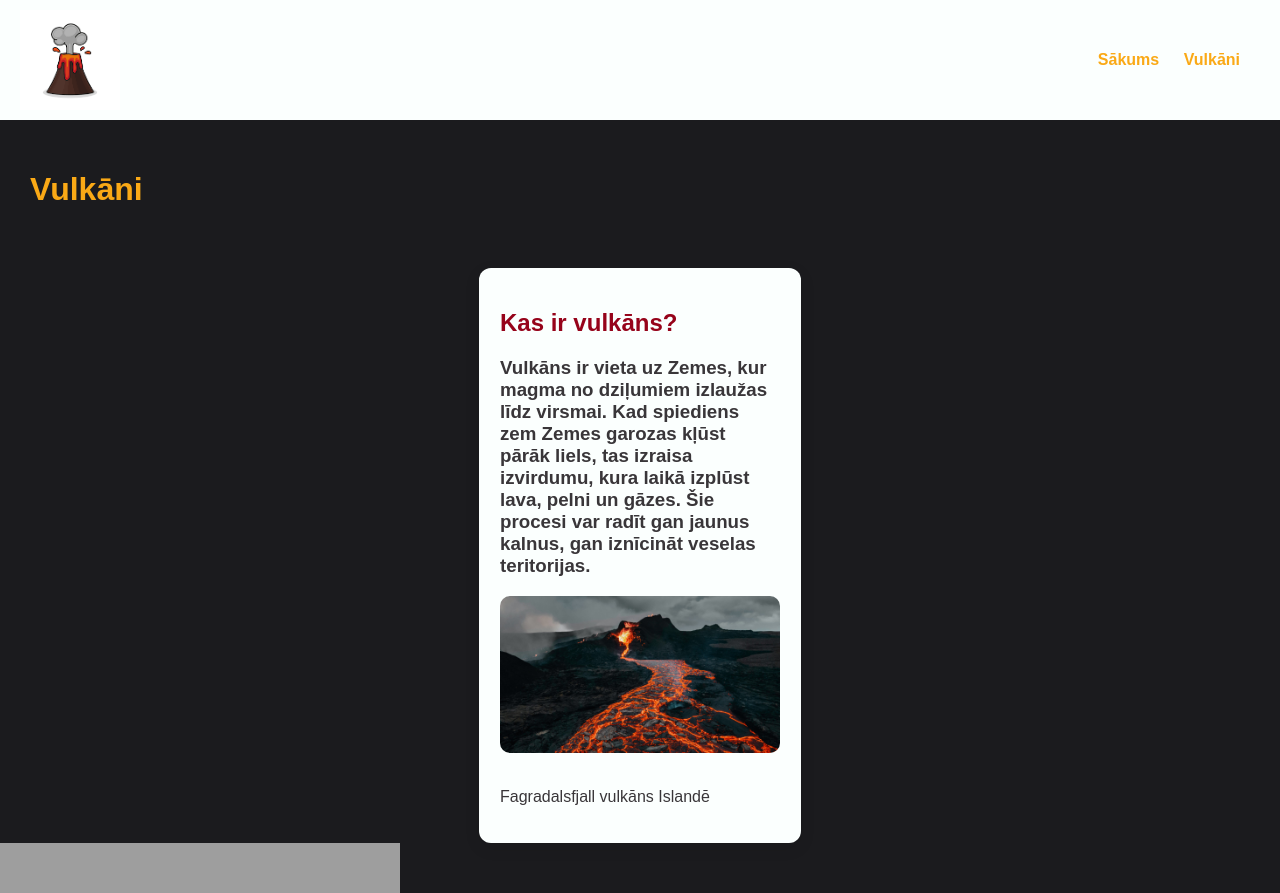
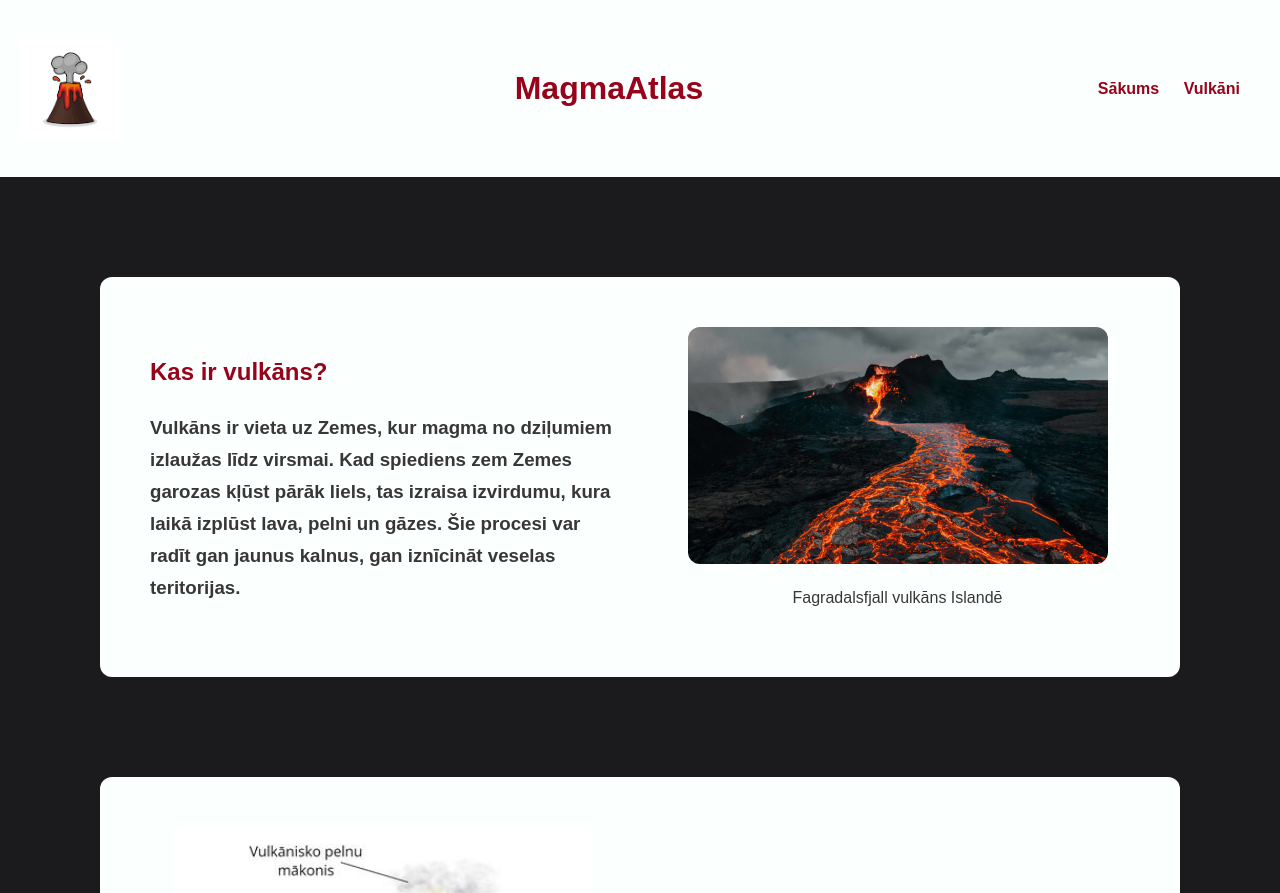
Before and after one commit to ForsuEliza/MagmaAtlant, a Flask app: page / in a window 1280 px wide. Shown: the top 893 px of the page. Run offline with Flask 3, Linux system fonts and the light colour scheme; grey boxes are pictures that could not be loaded.

Commit message:
Pabeigta sākuma lapa.

```diff
--- a/static/style.css
+++ b/static/style.css
@@ -27,7 +27,7 @@ header {
 
 
 nav a {
-    color: #FAA916;
+    color: #96031A;
     margin-right: 20px;
     text-decoration: none;
     font-weight: bold;
@@ -36,13 +36,13 @@ nav a {
 }
 
 nav a:hover {
-    color: #96031A;
+    color: #FAA916;
 }
 
 
 h1, h2, h3 ,p{
-        font-family: Arial, sans-serif;
-
+    font-family: Arial, sans-serif;
+    line-height: 1.7;
 }
 
 h1{
@@ -56,72 +56,134 @@ h3, p{
     color: #393639;
 }
 
+.nosaukums{
+    color: #96031A;
 
-.cards {
-    display: flex;
-    gap: 20px;
-    flex-wrap: wrap;
-    justify-content: center;
-    margin-top: 30px;
-}
-
-.card {
-    background: #FBFFFE;
-    color: #393639;
-    padding: 20px;
-    width: 280px;
-    border-radius: 12px;
-
-    border: 1px solid transparent;
-
-    box-shadow: 0 5px 15px rgba(0,0,0,0.1);
-
-    transition: all 0.35s ease;
-    cursor: pointer;
 }
 
 
-.card:hover {
-    transform: translateY(-12px) scale(1.04);
+.video {
+    display: flex;
+    flex-direction: column;
+    align-items: center;
+    justify-content: space-between;
 
-    box-shadow:
-        0 0 10px #96031A,
-        0 0 20px #FAA916,
-        0 0 40px #96031A;
+    padding: 50px;
+    gap: 50px;
 
-    border: 1px solid #FAA916;
+    background: #FBFFFE;
+    margin: 100px;
+
+
+    border-radius: 12px;
+
+    text-align: center;
 }
 
-.card img {
-    border-radius: 10px;
-    margin-bottom: 15px;
+.video iframe {
+    width: 100%;
+    max-width: 800px;
+    aspect-ratio: 9 / 16;
+    border-radius: 12px;
 }
+
+.block{
+    display: flex;
+    align-items: center;
+    justify-content: space-between;
+
+    padding: 50px;
+    gap: 50px;
+
+    background: #FBFFFE;
+    margin: 100px;
+
+    border-radius: 12px;
+
+    transition: 0.1s ease;
+}
+
+.block.reverse {
+    flex-direction: row-reverse;
+}
+
+.text {
+    flex: 1;
+    color: #393639;
+}
+
+.image {
+    flex: 1;
+    text-align: center;
+}
+
+.image img {
+    width: 100%;
+    max-width: 420px;
+    border-radius: 12px;
+
+    transition: 0.4s ease;
+}
+
+.block:hover, .video:hover {
+    box-shadow: 0 0 15px #96031A,
+                0 0 30px #FAA916;
+    transform: translateY(-5px);
+}
+
+
 
 img {
     max-width: 100%;
     height: auto;
 }
 
-@media (max-width: 768px) {
-    .cards {
+@media (max-width: 900px) {
+
+    .video, .block {
+        flex-direction: column;
+        text-align: center;
+        padding: 25px;
+    }
+
+    .block.reverse {
         flex-direction: column;
     }
 
-    .card {
+    nav {
         width: 100%;
+        justify-content: center;
+        margin-top: 10px;
     }
 
     header {
         flex-direction: column;
-        align-items: flex-start;
+        align-items: center;
     }
 
-    nav {
-        margin-top: 15px;
+    .logo {
+        height: 60px;
+    }
+}
+
+/* 📱 PHONE */
+@media (max-width: 500px) {
+
+    h1 {
+        font-size: 22px;
     }
 
     nav a {
         display: block;
-        margin-bottom: 10px;
+        padding: 8px 0;
+    }
+
+    .video, .block {
+        margin: 20px auto;
+        padding: 15px;
+    }
+
+    .logo {
+        height: 50px;
     }
 }
--- a/templates/base.html
+++ b/templates/base.html
@@ -10,6 +10,7 @@
 
 <header>
         <img src="{{ url_for('static', filename='images/logo.png') }}" class="logo">
+        <h1 class="nosaukums">MagmaAtlas</h1>
     <nav>
         <a href="/">Sākums</a>
         <a href="/vulkani">Vulkāni</a>
--- a/templates/index.html
+++ b/templates/index.html
@@ -3,27 +3,56 @@
 
 {% block content %}
 
-<h1>Vulkāni</h1>
-
-<div class="cards">
-    <div class="card">
+<div class="block">
+    <div class="text">
         <h2>Kas ir vulkāns?</h2>
-    <h3>Vulkāns ir vieta uz Zemes, kur magma no dziļumiem izlaužas līdz virsmai. Kad spiediens zem Zemes garozas kļūst pārāk liels, tas izraisa izvirdumu, kura laikā izplūst lava, pelni un gāzes. Šie procesi var radīt gan jaunus kalnus, gan iznīcināt veselas teritorijas.</h3>
-    <img src="{{ url_for('static', filename='images/vulkani1.jpg') }}">
-    <p>Fagradalsfjall vulkāns Islandē</p>
-</div>
+        <h3>Vulkāns ir vieta uz Zemes, kur magma no dziļumiem izlaužas līdz virsmai. Kad spiediens zem Zemes garozas kļūst pārāk liels, tas izraisa izvirdumu, kura laikā izplūst lava, pelni un gāzes. Šie procesi var radīt gan jaunus kalnus, gan iznīcināt veselas teritorijas.</h3>
+    </div>
+    <div class="image">
+        <img src="{{ url_for('static', filename='images/vulkani1.jpg') }}">
+        <p>Fagradalsfjall vulkāns Islandē</p>
+    </div>
 </div>
 
-<div class="Vulkani">
+<div class="block reverse">
+    <div class="text">
+        <h2>Kāpēc vulkāni izvirst?</h2>
+        <h3>Vulkānu izvirdumus izraisa milzīgs spiediens Zemes iekšienē. Magma, kas atrodas dziļumā, cenšas izkļūt uz augšu caur plaisām litosfērā. Kad spiediens kļūst pārāk liels, notiek eksplozija vai lēna lavas izplūšana.</h3>
+    </div>
+    <div class="image">
+        <img src="{{ url_for('static', filename='images/vulkani2.jpg') }}">
+        <p>Vulkāna izvirduma diagramma</p>
+    </div>
+</div>
 
+<div class="block">
+    <div class="text">
+        <h2>Kur atrodas visvairāk vulkānu?</h2>
+        <h3>Lielākā daļa aktīvo vulkānu atrodas tā sauktajā Klusā okeāna <strong>“Uguns gredzenā”</strong>. Tā ir zona, kur sastopas vairākas tektoniskās plātnes.</h3>
+    </div>
+    <div class="image">
+        <img src="{{ url_for('static', filename='images/vulkani3.png') }}">
+        <p>Uguns loks</p>
+    </div>
+</div>
+
+<div class="block reverse">
+    <div class="text">
+        <h2>Vulkāni ārpus Zemes</h2>
+        <h3>Vulkāni neatrodas tikai uz Zemes, bet tie pastāv arī citur Saules sistēmā. Lielākais zināmais vulkāns atrodas uz Marsa - <strong>Olympus Mons</strong>. Tas ir apmēram 3 reizes augstāks par Everestu.</h3>
+    </div>
+    <div class="image">
+        <img src="{{ url_for('static', filename='images/vulkani4.jpg') }}">
+        <p>Olympus Mons</p>
+    </div>
 </div>
 
 
-<div class="Video">
-<img src="{{ url_for('static', filename='images/vulkans.jpg') }}">
+<div class="video">
+    <h2>Into The Heart Of A Volcano | Journey To Fire Mountain</h2>
+    <iframe width="560" height="315"  src="https://www.youtube.com/embed/2646_HTcQVc?si=6OBGYu3f59AlMGPb" title="YouTube video player" frameborder="0" allow="accelerometer; autoplay; clipboard-write; encrypted-media; gyroscope; picture-in-picture; web-share" referrerpolicy="strict-origin-when-cross-origin" allowfullscreen></iframe>
+    <p>BBC Earth Science</p>
 </div>
 
 
-<iframe width="560" height="315" src="https://www.youtube.com/embed/2646_HTcQVc?si=Xj-y670DzPEQ58Du&amp;start=1" title="YouTube video player" frameborder="0" allow="accelerometer; autoplay; clipboard-write; encrypted-media; gyroscope; picture-in-picture; web-share" referrerpolicy="strict-origin-when-cross-origin" allowfullscreen></iframe>
-
 {% endblock %}
```
Also changed, not shown: database.db (added), static/images/vulkani2.jpg (added), static/images/vulkani3.png (added), static/images/vulkani4.jpg (added), static/images/vulkani5.jpg (added), static/images/vulkani6.jpg (added).
